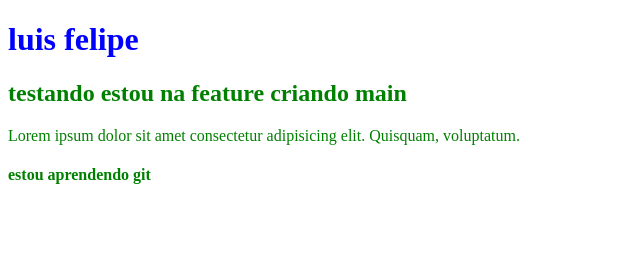
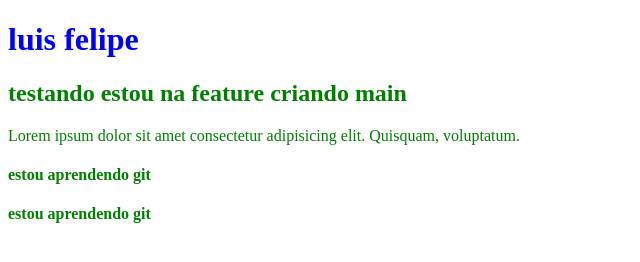
Before and after one commit to luis0777/TESTE, a plain HTML site: page index.html in a window 1280 px wide. Shown: the whole page, without its empty margins (0-640 px from the left). Drawn offline with Linux system fonts and the light colour scheme.

Commit message:
implementação

```diff
--- a/index.html
+++ b/index.html
@@ -15,6 +15,7 @@
         <p class="teste">Lorem ipsum dolor sit amet consectetur adipisicing elit. Quisquam, voluptatum.</p>
 
         <h4 class="teste">estou aprendendo git</h4>
+        <h4 class="teste">estou aprendendo git</h4>
     </main>
 </body>
 </html>
```
